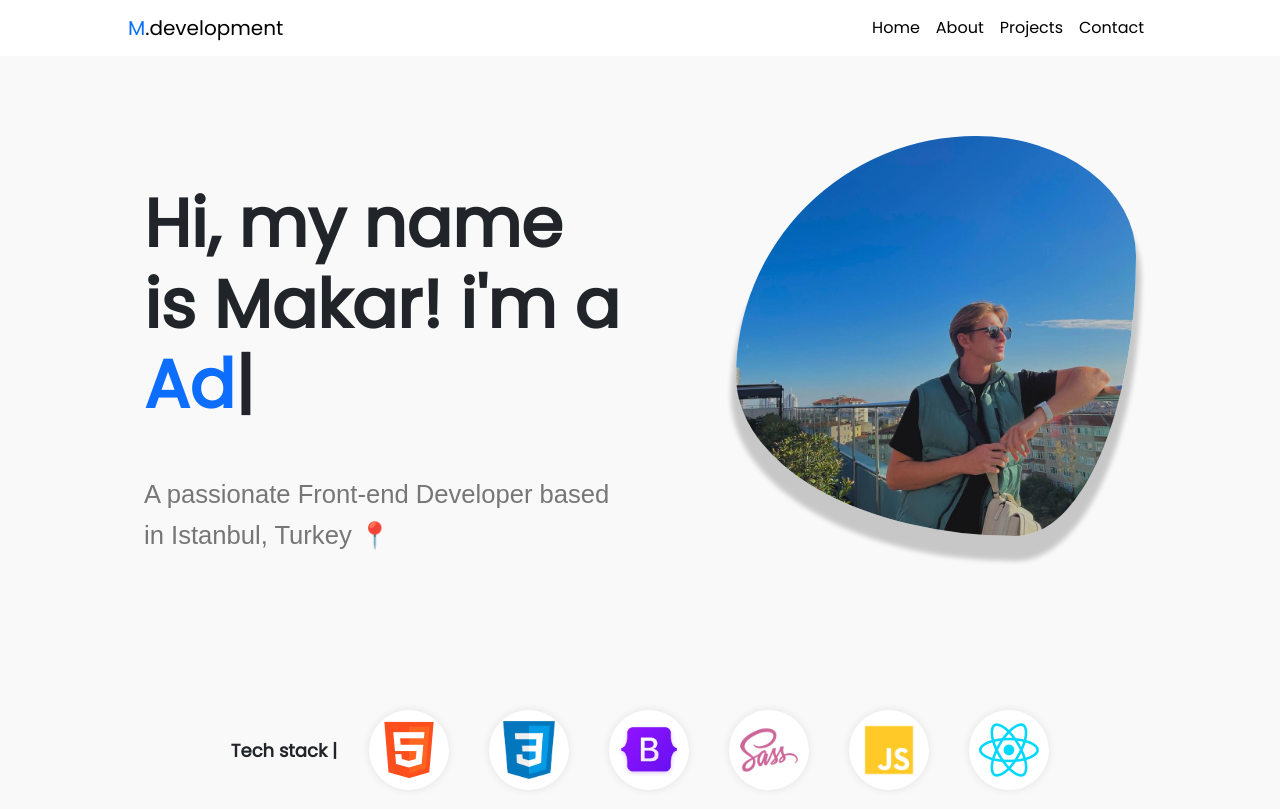
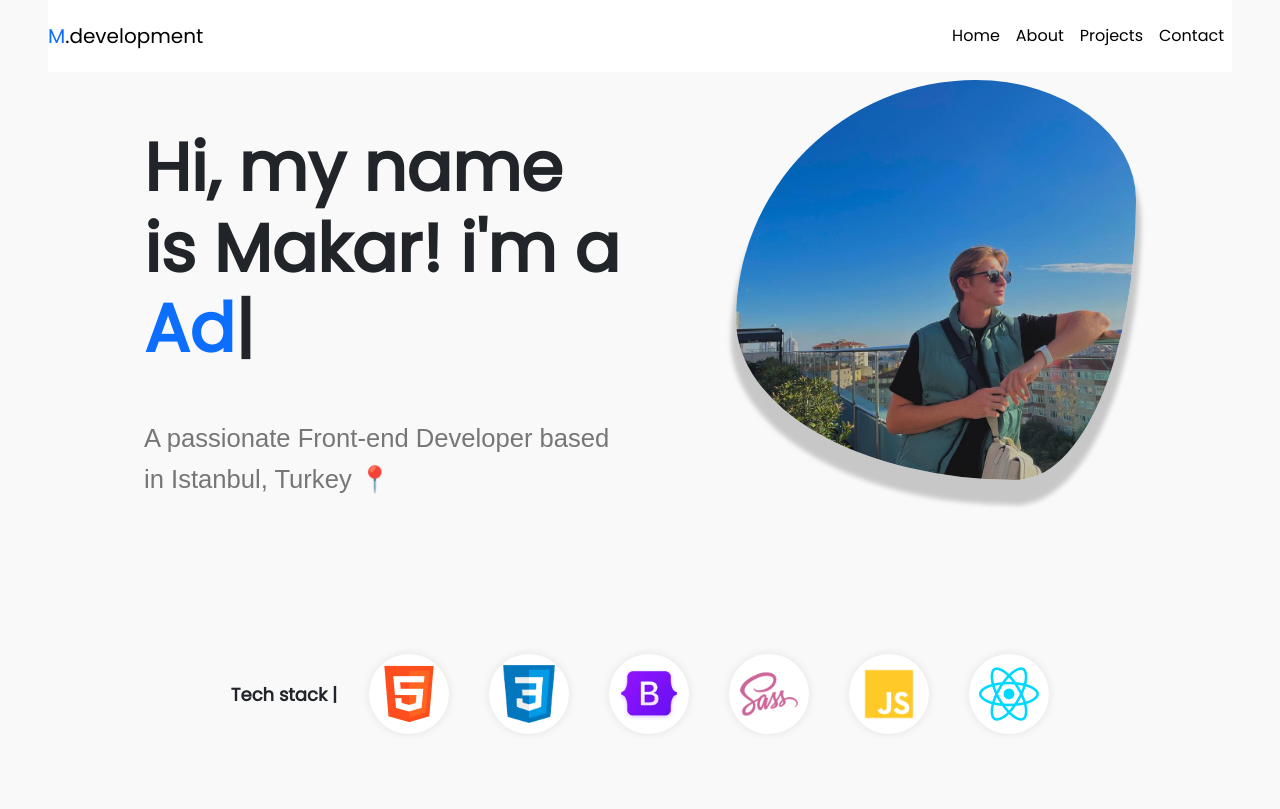
Before and after one commit to Mazyrka/portfolio, a website: page index.html in a window 1280 px wide. Shown: the top 809 px of the page. Drawn offline with nearby package versions, Linux system fonts and the light colour scheme.

Commit message:
nav update

```diff
--- a/index.html
+++ b/index.html
@@ -25,7 +25,7 @@
 <body>
 <section id="navbar-selection">
   <div class="nav_contaier">
-    <nav class="navbar navbar-expand-lg bg-white">
+    <nav class="navbar navbar-expand-lg fixed-top py-3 mx-5 bg-white">
       <a class="navbar-brand" href="#"> <span class="navbar-brand_mstyle">M</span>.development</a>
       <button class="navbar-toggler" type="button" data-bs-toggle="collapse" data-bs-target="#navbarNav" aria-controls="navbarNav" aria-expanded="false" aria-label="Toggle navigation">
         <span class="navbar-toggler-icon "></span>
--- a/styles/app.scss
+++ b/styles/app.scss
@@ -23,13 +23,6 @@ body {
   ::-webkit-scrollbar-thumb:hover {
     background: #0D6EFD;
   }
-
-//-------------------------------------navbar
-
-.nav_contaier {
-    margin-left: 10%;
-    margin-right: 10%;
-}
 
 //-------------------------------------homepage
 
```
Also changed, not shown: styles/app.css, 1 other file.
